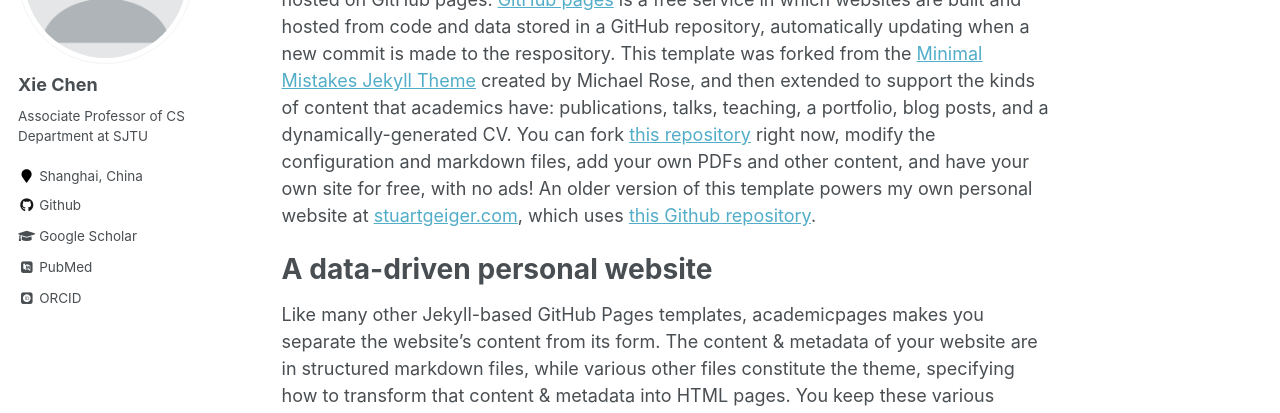
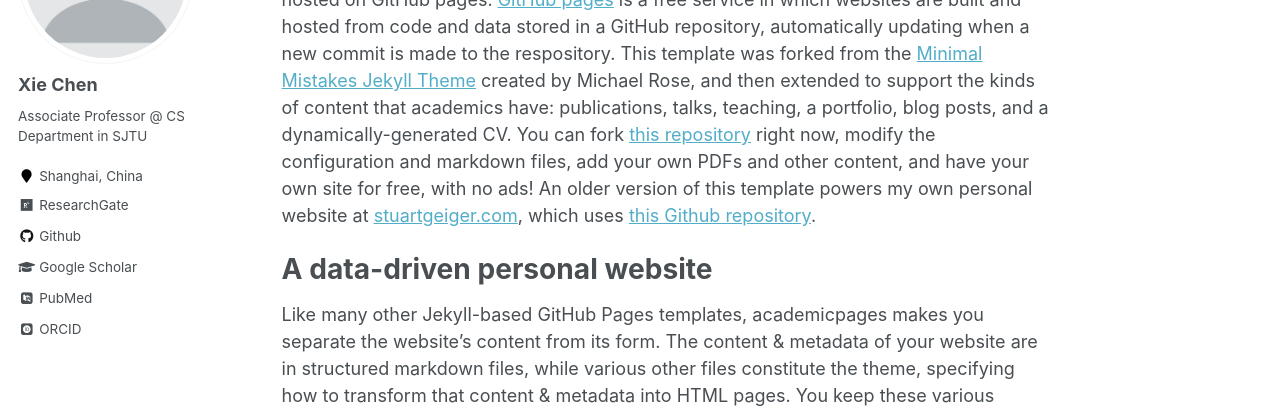
Before and after one commit to chenxie95/chenxie95.github.io, a Jekyll site: the page built from _pages/about.md, in a window 1280 px wide. Shown: the part 229-642 px from the top of the page. Built offline with Jekyll 4.4.1, drawn with Linux system fonts in a browser that asks for light colours; some web fonts are replaced.

Commit message:
Update _config.yml

```diff
--- a/_config.yml
+++ b/_config.yml
@@ -82,13 +82,13 @@ analytics:
 author:
   name             : "Xie Chen"
   avatar           : "profile.png"
-  bio              : "Associate Professor of CS Department at SJTU"
+  bio              : "Associate Professor @ CS Department in SJTU"
   location         : "Shanghai, China"
   employer         :
   pubmed           : "https://www.ncbi.nlm.nih.gov/pubmed/?term=john+snow"
   googlescholar    : "https://scholar.google.com/citations?user=d6u01FkAAAAJ&hl=en"
   email            :
-  researchgate     :  # example: "https://www.researchgate.net/profile/yourprofile"
+  researchgate     :  "https://www.researchgate.net/profile/Xie-Chen"
   uri              :
   bitbucket        :
   codepen          :
@@ -96,20 +96,20 @@ author:
   flickr           :
   facebook         :
   foursquare       :
-  github           : "academicpages"
+  github           : "https://github.com/chenxie95"
   google_plus      :
   keybase          :
   instagram        :
-  impactstory      : #"https://profiles.impactstory.org/u/xxxx-xxxx-xxxx-xxxx"
+  impactstory      :
   lastfm           :
   linkedin         :
   orcid            : "https://orcid.org/my-orcid?orcid=0000-0001-7423-617X"
   pinterest        :
   soundcloud       :
-  # stackoverflow    : # http://stackoverflow.com/users/123456/username
+  stackoverflow    :
   steam            :
   tumblr           :
-  # twitter          : "replacethistwitterhandle"
+  twitter          :
   vine             :
   weibo            :
   xing             :
```
